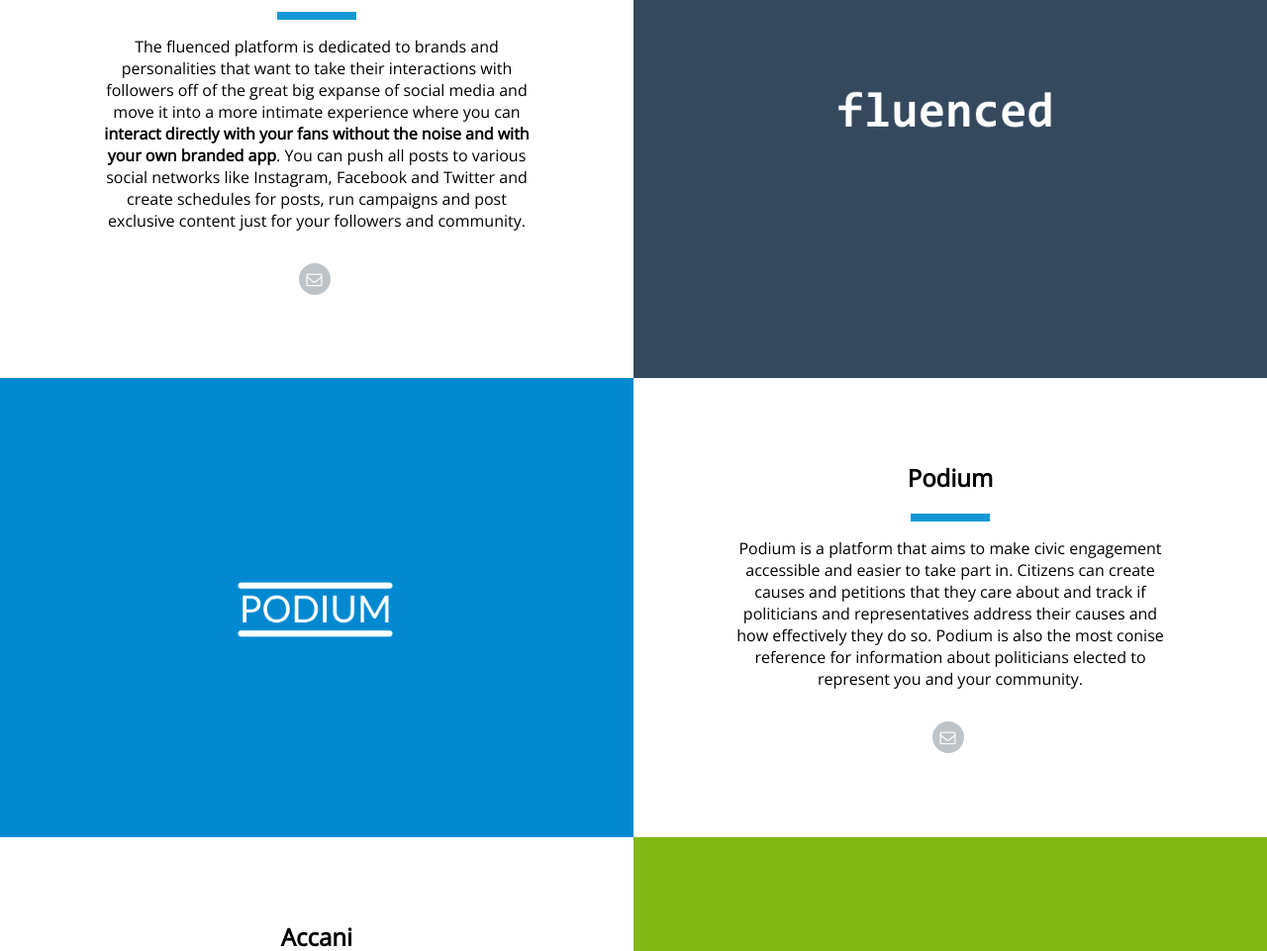
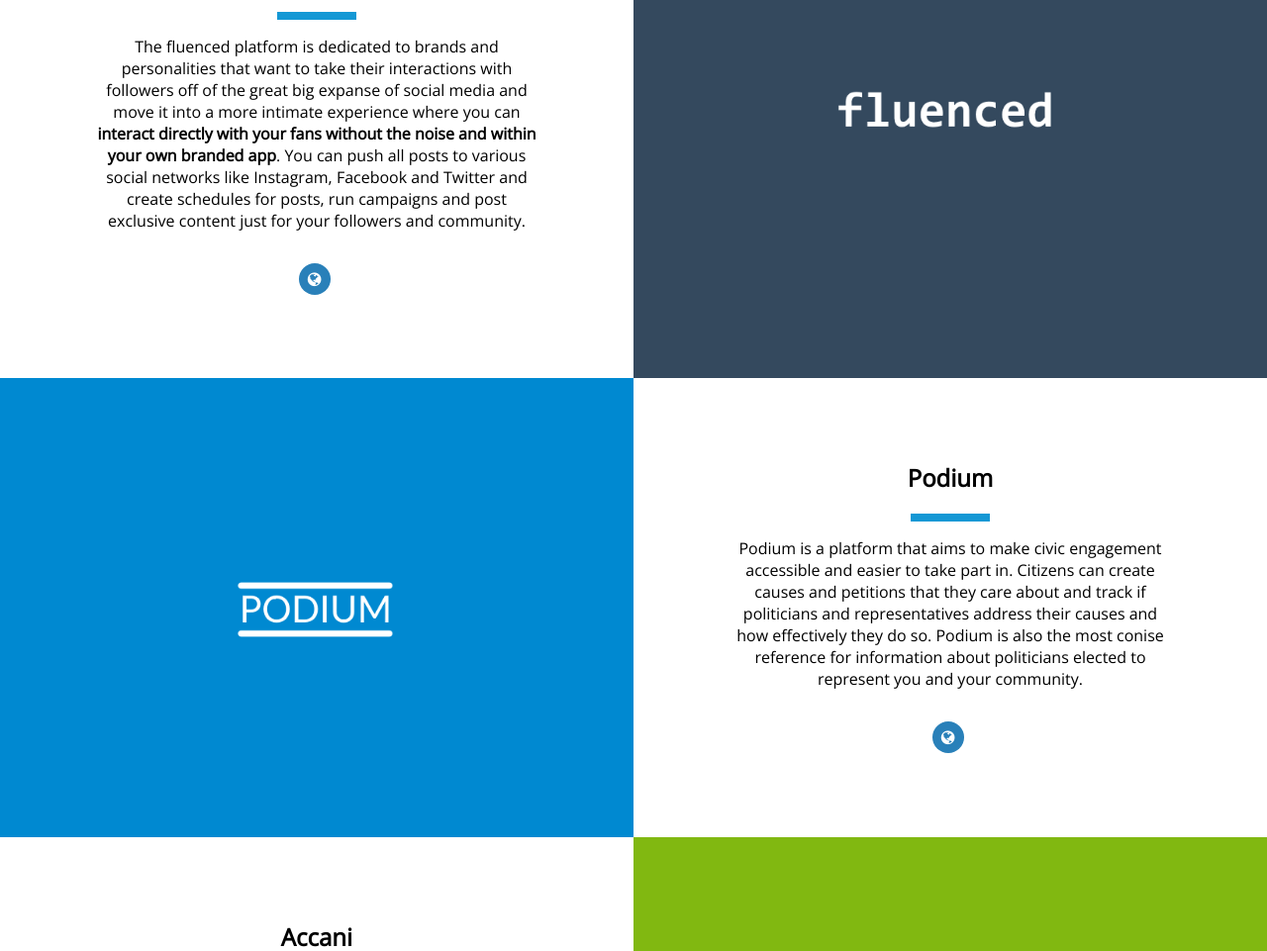
Before and after one commit to mmuhlariholdings/mmuhlariholdings-website, a plain HTML site: page portfolio/index.html in a window 1280 px wide. Shown: the part 1340-2301 px from the top of the page at 99% size. Drawn offline with nearby package versions, Linux system fonts and the light colour scheme.

Commit message:
Save for App Links

```diff
--- a/portfolio/index.html
+++ b/portfolio/index.html
@@ -121,14 +121,13 @@
                     The fluenced platform is dedicated to brands and personalities that want to take their interactions
                     with followers off of the great big expanse of social media and move it into a more intimate
                     experience
-                    where you can <strong>interact directly with your fans without the noise and with your own branded
+                    where you can <strong>interact directly with your fans without the noise and within your own branded
                         app</strong>. You can push
                     all posts to various social networks like Instagram, Facebook and Twitter and create schedules for
                     posts, run campaigns and post exclusive content just for your followers and community.
                 </p>
                 <p class="social">
-                    <a class="fa fa-envelope-o" target="_blank"
-                        href="mailto:info@mmuhlariholdings.co.za?subject=Fluenced%20Enquiry&body=Below%20is%20a%20short%20profile%20of%20what%20I%20do%20and%20a%20few%20links%20to%20my%20social%20media..."></a>
+                    <a class="fa fa-globe" target="_blank" href="https://fluenced-cloud.herokuapp.com/"></a>
                 </p>
             </div>
             <div class="img" style="background-image: url('/assets/images/fluenced.png');"></div>
@@ -147,8 +146,7 @@
                     reference for information about politicians elected to represent you and your community.
                 </p>
                 <p class="social">
-                    <a class="fa fa-envelope-o" target="_blank"
-                        href="mailto:info@mmuhlariholdings.co.za?subject=Podium%20Enquiry&body=I%20want%20to%20be%20part%20of%20the%20podium%20team%20and%20I%20am%20able%20to%20provide%20my%20skills%20as%20statistician,%20commentator%20or%20editor.%20Below%20are%20more%20details%20about%20me..."></a>
+                    <a class="fa fa-globe" target="_blank" href="https://podium-cloud.herokuapp.com/"></a>
                 </p>
             </div>
             <div class="img" style="background-image: url('/assets/images/podium.png');"></div>
```
